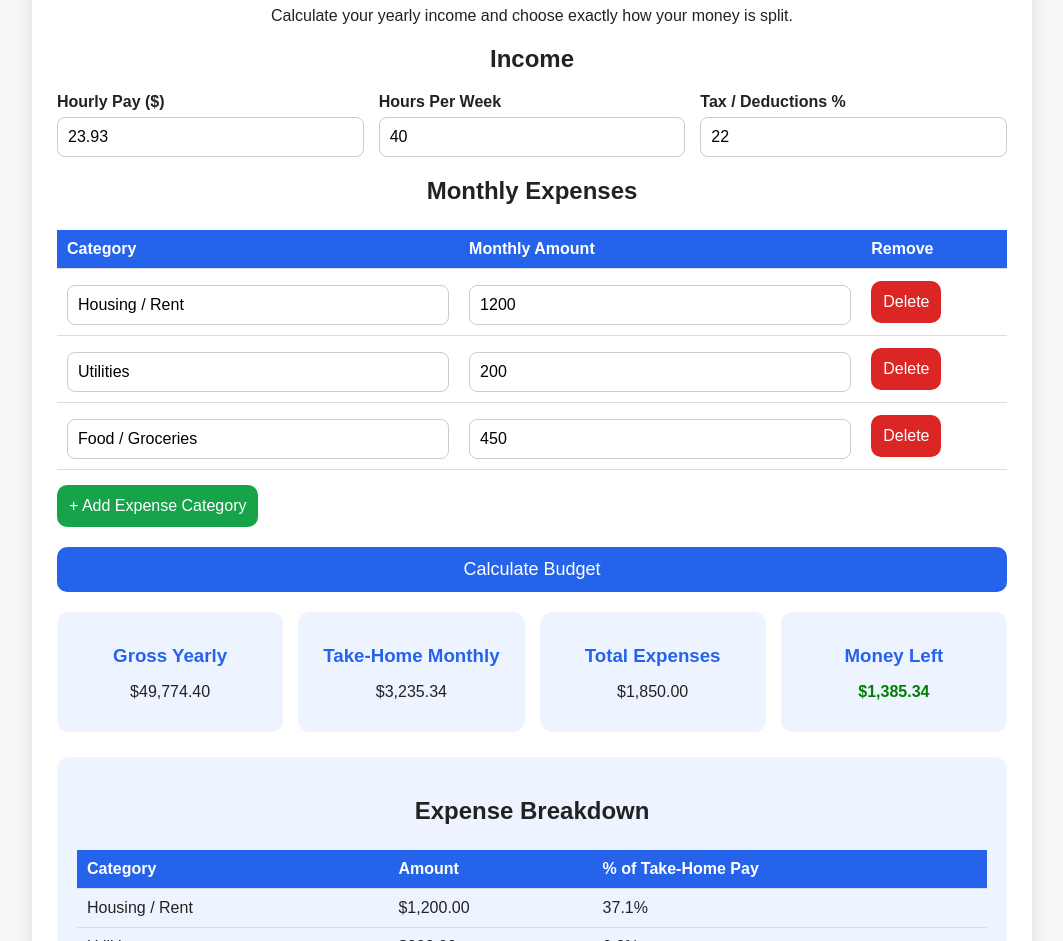
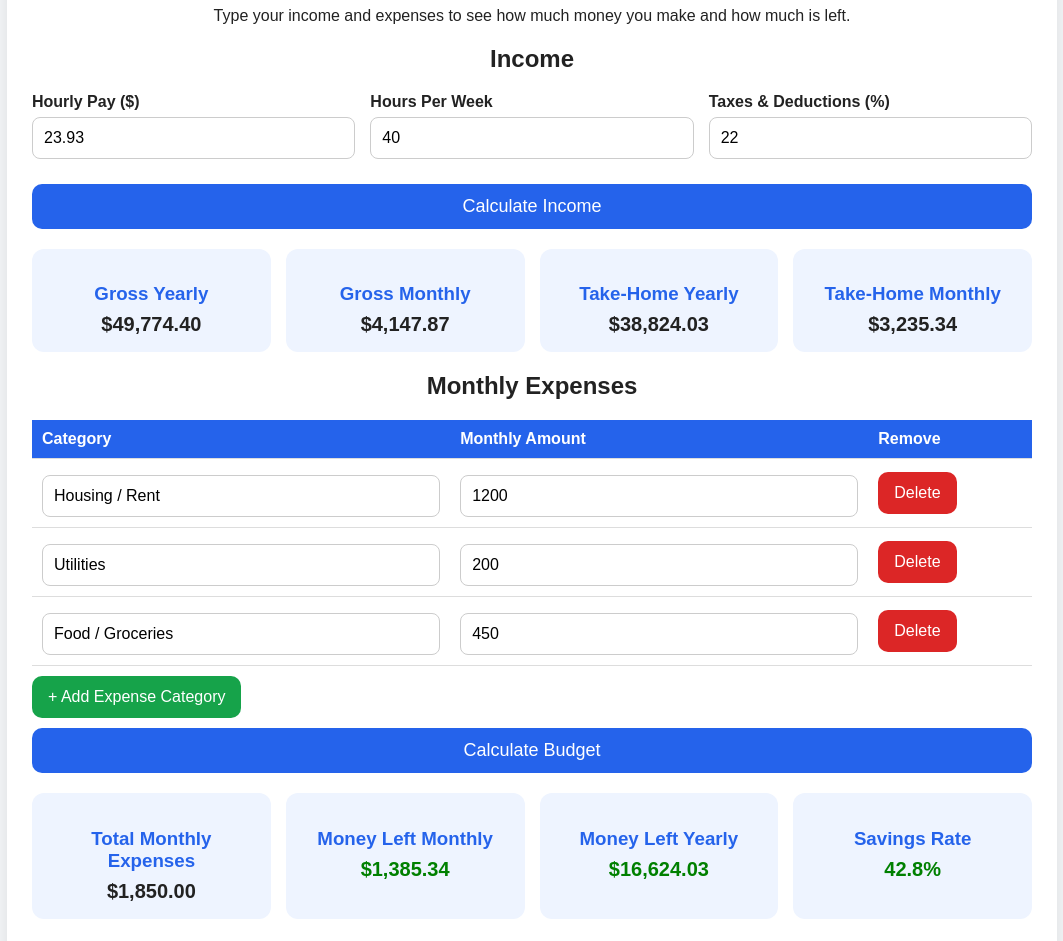
Before and after one commit to KanyeeAsada/salary-calculator-mommy, a plain HTML site: page index.html in a window 1280 px wide. Shown: the part 118-1059 px from the top of the page, without its empty margins (108-1171 px from the left). Drawn offline with Linux system fonts and the light colour scheme.

Commit message:
Update index.html

```diff
--- a/index.html
+++ b/index.html
@@ -3,7 +3,8 @@
 <head>
   <meta charset="UTF-8" />
   <meta name="viewport" content="width=device-width, initial-scale=1.0" />
-  <title>Salary & Expense Calculator</title>
+
+  <title>Salary & Budget Calculator</title>
 
   <style>
     body {
@@ -15,12 +16,12 @@
     }
 
     .container {
-      max-width: 950px;
+      max-width: 1000px;
       margin: auto;
       background: white;
       padding: 25px;
-      border-radius: 14px;
-      box-shadow: 0 4px 15px rgba(0,0,0,0.1);
+      border-radius: 16px;
+      box-shadow: 0 4px 18px rgba(0,0,0,0.1);
     }
 
     h1, h2 {
@@ -31,6 +32,7 @@
       display: grid;
       grid-template-columns: repeat(auto-fit, minmax(220px, 1fr));
       gap: 15px;
+      margin-bottom: 15px;
     }
 
     label {
@@ -39,7 +41,7 @@
 
     input {
       width: 100%;
-      padding: 10px;
+      padding: 11px;
       margin-top: 6px;
       border: 1px solid #ccc;
       border-radius: 8px;
@@ -48,55 +50,61 @@
     }
 
     button {
-      padding: 12px;
+      padding: 12px 16px;
       border: none;
       border-radius: 10px;
       cursor: pointer;
       font-size: 16px;
+      margin-top: 10px;
     }
 
     .calculate {
-      width: 100%;
       background: #2563eb;
       color: white;
+      width: 100%;
       font-size: 18px;
-      margin-top: 20px;
     }
 
     .add {
       background: #16a34a;
       color: white;
-      margin-top: 15px;
     }
 
     .delete {
       background: #dc2626;
       color: white;
+      margin-top: 0;
     }
 
     .cards {
       display: grid;
-      grid-template-columns: repeat(auto-fit, minmax(180px, 1fr));
+      grid-template-columns: repeat(auto-fit, minmax(190px, 1fr));
       gap: 15px;
-      margin-top: 20px;
+      margin: 20px 0;
     }
 
     .card {
       background: #eef4ff;
-      padding: 15px;
+      padding: 16px;
       border-radius: 12px;
       text-align: center;
     }
 
     .card h3 {
+      color: #2563eb;
       margin-bottom: 8px;
-      color: #2563eb;
+    }
+
+    .card p {
+      font-size: 20px;
+      font-weight: bold;
+      margin: 0;
     }
 
     table {
       width: 100%;
       border-collapse: collapse;
-      margin-top: 25px;
+      margin-top: 18px;
     }
 
     th, td {
@@ -133,15 +141,25 @@
       text-align: center;
       margin-top: 15px;
     }
+
+    @media (max-width: 600px) {
+      table, thead, tbody, th, td, tr {
+        font-size: 14px;
+      }
+
+      .delete {
+        padding: 8px;
+      }
+    }
   </style>
 </head>
 
 <body>
 
   <div class="container">
-    <h1>Salary & Expense Calculator</h1>
+    <h1>Salary & Budget Calculator</h1>
     <p style="text-align:center;">
-      Calculate your yearly income and choose exactly how your money is split.
+      Type your income and expenses to see how much money you make and how much is left.
     </p>
 
     <h2>Income</h2>
@@ -149,17 +167,41 @@
     <div class="grid">
       <div>
         <label>Hourly Pay ($)</label>
-        <input type="number" id="hourlyPay" value="23.93" step="0.01">
+        <input type="number" id="hourlyPay" value="23.93" step="0.01" oninput="calculateAll()">
       </div>
 
       <div>
         <label>Hours Per Week</label>
-        <input type="number" id="hoursPerWeek" value="40">
+        <input type="number" id="hoursPerWeek" value="40" oninput="calculateAll()">
       </div>
 
       <div>
-        <label>Tax / Deductions %</label>
-        <input type="number" id="taxRate" value="22">
+        <label>Taxes & Deductions (%)</label>
+        <input type="number" id="taxRate" value="22" step="0.1" oninput="calculateAll()">
+      </div>
+    </div>
+
+    <button class="calculate" onclick="calculateAll()">Calculate Income</button>
+
+    <div class="cards">
+      <div class="card">
+        <h3>Gross Yearly</h3>
+        <p id="grossYearly">$0.00</p>
+      </div>
+
+      <div class="card">
+        <h3>Gross Monthly</h3>
+        <p id="grossMonthly">$0.00</p>
+      </div>
+
+      <div class="card">
+        <h3>Take-Home Yearly</h3>
+        <p id="netYearly">$0.00</p>
+      </div>
+
+      <div class="card">
+        <h3>Take-Home Monthly</h3>
+        <p id="netMonthly">$0.00</p>
       </div>
     </div>
 
@@ -176,65 +218,87 @@
 
       <tbody id="expenseTable">
         <tr>
-          <td><input type="text" value="Housing / Rent"></td>
-          <td><input type="number" value="1200"></td>
-          <td><button class="delete" onclick="deleteRow(this)">Delete</button></td>
+          <td>
+            <input type="text" value="Housing / Rent" oninput="calculateAll()">
+          </td>
+          <td>
+            <input type="number" value="1200" oninput="calculateAll()">
+          </td>
+          <td>
+            <button class="delete" onclick="deleteRow(this)">Delete</button>
+          </td>
         </tr>
+
         <tr>
-          <td><input type="text" value="Utilities"></td>
-          <td><input type="number" value="200"></td>
-          <td><button class="delete" onclick="deleteRow(this)">Delete</button></td>
+          <td>
+            <input type="text" value="Utilities" oninput="calculateAll()">
+          </td>
+          <td>
+            <input type="number" value="200" oninput="calculateAll()">
+          </td>
+          <td>
+            <button class="delete" onclick="deleteRow(this)">Delete</button>
+          </td>
         </tr>
+
         <tr>
-          <td><input type="text" value="Food / Groceries"></td>
-          <td><input type="number" value="450"></td>
-          <td><button class="delete" onclick="deleteRow(this)">Delete</button></td>
+          <td>
+            <input type="text" value="Food / Groceries" oninput="calculateAll()">
+          </td>
+          <td>
+            <input type="number" value="450" oninput="calculateAll()">
+          </td>
+          <td>
+            <button class="delete" onclick="deleteRow(this)">Delete</button>
+          </td>
         </tr>
       </tbody>
     </table>
 
     <button class="add" onclick="addExpense()">+ Add Expense Category</button>
 
-    <button class="calculate" onclick="calculateBudget()">Calculate Budget</button>
+    <button class="calculate" onclick="calculateAll()">Calculate Budget</button>
 
     <div class="cards">
       <div class="card">
-        <h3>Gross Yearly</h3>
-        <p id="grossYearly">$0.00</p>
-      </div>
-
-      <div class="card">
-        <h3>Take-Home Monthly</h3>
-        <p id="netMonthly">$0.00</p>
-      </div>
-
-      <div class="card">
-        <h3>Total Expenses</h3>
+        <h3>Total Monthly Expenses</h3>
         <p id="totalExpenses">$0.00</p>
       </div>
 
       <div class="card">
-        <h3>Money Left</h3>
+        <h3>Money Left Monthly</h3>
         <p id="moneyLeft">$0.00</p>
+      </div>
+
+      <div class="card">
+        <h3>Money Left Yearly</h3>
+        <p id="moneyLeftYearly">$0.00</p>
+      </div>
+
+      <div class="card">
+        <h3>Savings Rate</h3>
+        <p id="savingsRate">0%</p>
       </div>
     </div>
 
     <div class="summary">
       <h2>Expense Breakdown</h2>
+
       <table>
         <thead>
           <tr>
             <th>Category</th>
-            <th>Amount</th>
+            <th>Monthly Amount</th>
             <th>% of Take-Home Pay</th>
           </tr>
         </thead>
+
         <tbody id="breakdownTable"></tbody>
       </table>
     </div>
 
     <p class="note">
-      This is a simple estimate. Actual taxes and deductions may be different.
+      This is an estimate. Your actual taxes, insurance, and deductions may be different.
     </p>
   </div>
 
@@ -246,33 +310,21 @@
       });
     }
 
-    function addExpense() {
-      const table = document.getElementById("expenseTable");
-
-      const row = document.createElement("tr");
-
-      row.innerHTML = `
-        <td><input type="text" placeholder="Example: Car Payment"></td>
-        <td><input type="number" placeholder="0"></td>
-        <td><button class="delete" onclick="deleteRow(this)">Delete</button></td>
-      `;
-
-      table.appendChild(row);
-    }
-
-    function deleteRow(button) {
-      button.parentElement.parentElement.remove();
-      calculateBudget();
-    }
-
-    function calculateBudget() {
+    function calculateAll() {
       const hourlyPay = parseFloat(document.getElementById("hourlyPay").value) || 0;
       const hoursPerWeek = parseFloat(document.getElementById("hoursPerWeek").value) || 0;
       const taxRate = (parseFloat(document.getElementById("taxRate").value) || 0) / 100;
 
       const grossYearly = hourlyPay * hoursPerWeek * 52;
+      const grossMonthly = grossYearly / 12;
+
       const netYearly = grossYearly * (1 - taxRate);
       const netMonthly = netYearly / 12;
+
+      document.getElementById("grossYearly").textContent = formatMoney(grossYearly);
+      document.getElementById("grossMonthly").textContent = formatMoney(grossMonthly);
+      document.getElementById("netYearly").textContent = formatMoney(netYearly);
+      document.getElementById("netMonthly").textContent = formatMoney(netMonthly);
 
       let totalExpenses = 0;
       const breakdownTable = document.getElementById("breakdownTable");
@@ -281,8 +333,11 @@
       const rows = document.querySelectorAll("#expenseTable tr");
 
       rows.forEach(row => {
-        const category = row.children[0].querySelector("input").value || "Unnamed";
-        const amount = parseFloat(row.children[1].querySelector("input").value) || 0;
+        const categoryInput = row.children[0].querySelector("input");
+        const amountInput = row.children[1].querySelector("input");
+
+        const category = categoryInput.value || "Unnamed";
+        const amount = parseFloat(amountInput.value) || 0;
 
         totalExpenses += amount;
 
@@ -298,17 +353,52 @@
       });
 
       const moneyLeft = netMonthly - totalExpenses;
+      const moneyLeftYearly = moneyLeft * 12;
+      const savingsRate = netMonthly > 0 ? (moneyLeft / netMonthly) * 100 : 0;
 
-      document.getElementById("grossYearly").textContent = formatMoney(grossYearly);
-      document.getElementById("netMonthly").textContent = formatMoney(netMonthly);
       document.getElementById("totalExpenses").textContent = formatMoney(totalExpenses);
 
       const moneyLeftElement = document.getElementById("moneyLeft");
       moneyLeftElement.textContent = formatMoney(moneyLeft);
       moneyLeftElement.className = moneyLeft >= 0 ? "positive" : "negative";
+
+      const moneyLeftYearlyElement = document.getElementById("moneyLeftYearly");
+      moneyLeftYearlyElement.textContent = formatMoney(moneyLeftYearly);
+      moneyLeftYearlyElement.className = moneyLeftYearly >= 0 ? "positive" : "negative";
+
+      const savingsRateElement = document.getElementById("savingsRate");
+      savingsRateElement.textContent = savingsRate.toFixed(1) + "%";
+      savingsRateElement.className = savingsRate >= 0 ? "positive" : "negative";
     }
 
-    calculateBudget();
+    function addExpense() {
+      const table = document.getElementById("expenseTable");
+
+      const row = document.createElement("tr");
+
+      row.innerHTML = `
+        <td>
+          <input type="text" placeholder="Example: Car Payment" oninput="calculateAll()">
+        </td>
+        <td>
+          <input type="number" placeholder="0" oninput="calculateAll()">
+        </td>
+        <td>
+          <button class="delete" onclick="deleteRow(this)">Delete</button>
+        </td>
+      `;
+
+      table.appendChild(row);
+      calculateAll();
+    }
+
+    function deleteRow(button) {
+      const row = button.parentElement.parentElement;
+      row.remove();
+      calculateAll();
+    }
+
+    window.onload = calculateAll;
   </script>
 
 </body>
```
